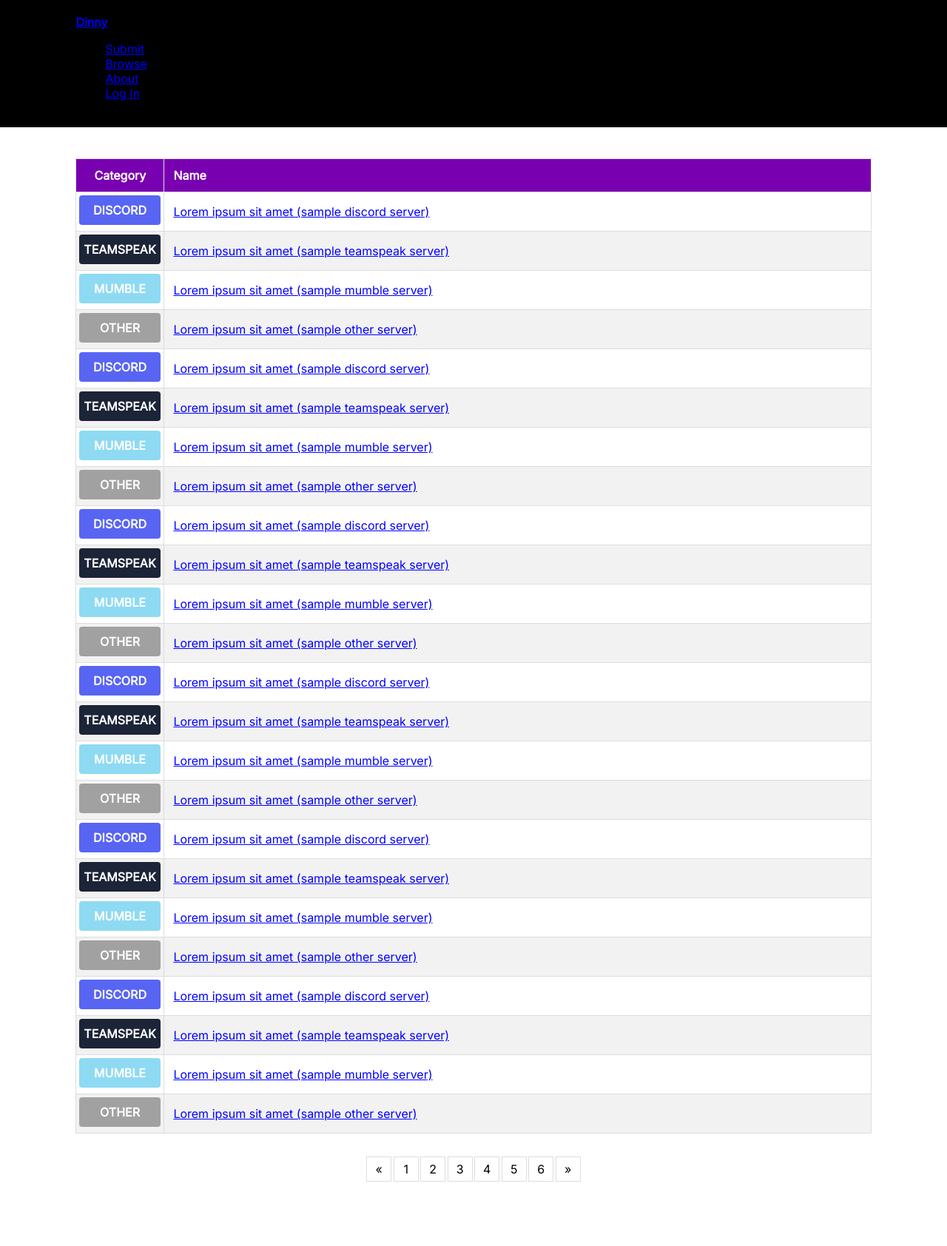
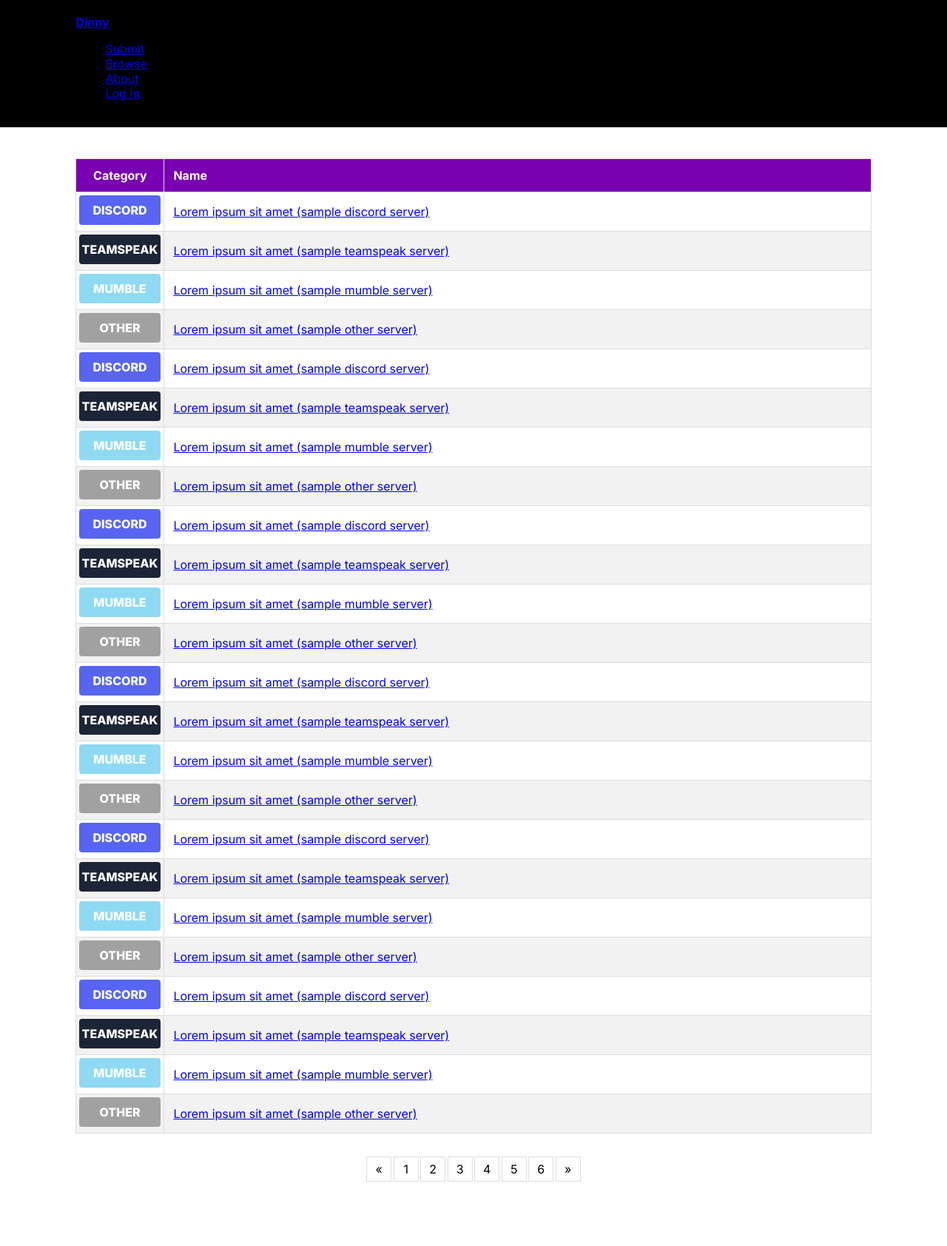
Before and after one commit to RadCraftplay/dinny, a PHP site: page / in a window 1280 px wide. Shown: the whole page at 74% size. Run offline with PHP 8.4, Linux system fonts and the light colour scheme.

Commit message:
Updated font used in models

```diff
--- a/public/views/index.php
+++ b/public/views/index.php
@@ -2,7 +2,7 @@
 <html>
     <head>
         <title>Homepage</title>
-        <link rel="stylesheet" href="https://fonts.googleapis.com/css?family=Inter">
+        <link rel="stylesheet" href="https://fonts.googleapis.com/css2?family=Inter:wght@400;500;600;700;800&display=swap">
         <link rel="Stylesheet" type="text/css" href="public/css/base.css"/>
         <link rel="Stylesheet" type="text/css" href="public/css/homepage.css"/>
     </head>
--- a/public/views/login.php
+++ b/public/views/login.php
@@ -2,7 +2,7 @@
 <html>
     <head>
         <title>Login</title>
-        <link rel="stylesheet" href="https://fonts.googleapis.com/css?family=Inter">
+        <link rel="stylesheet" href="https://fonts.googleapis.com/css2?family=Inter:wght@400;500;600;700;800&display=swap">
         <link rel="Stylesheet" type="text/css" href="public/css/base.css"/>
         <link rel="Stylesheet" type="text/css" href="public/css/login.css"/>
     </head>
--- a/public/views/register.php
+++ b/public/views/register.php
@@ -2,7 +2,7 @@
 <html>
     <head>
         <title>Register</title>
-        <link rel="stylesheet" href="https://fonts.googleapis.com/css?family=Inter">
+        <link rel="stylesheet" href="https://fonts.googleapis.com/css2?family=Inter:wght@400;500;600;700;800&display=swap">
         <link rel="Stylesheet" type="text/css" href="public/css/base.css"/>
         <link rel="Stylesheet" type="text/css" href="public/css/login.css"/>
     </head>
--- a/public/views/submit-server.php
+++ b/public/views/submit-server.php
@@ -3,7 +3,7 @@
 
 <head>
     <title>Submit a server</title>
-    <link rel="stylesheet" href="https://fonts.googleapis.com/css?family=Inter">
+    <link rel="stylesheet" href="https://fonts.googleapis.com/css2?family=Inter:wght@400;500;600;700;800&display=swap">
     <link rel="Stylesheet" type="text/css" href="public/css/base.css" />
     <link rel="Stylesheet" type="text/css" href="public/css/submit-server.css" />
 </head>
```
